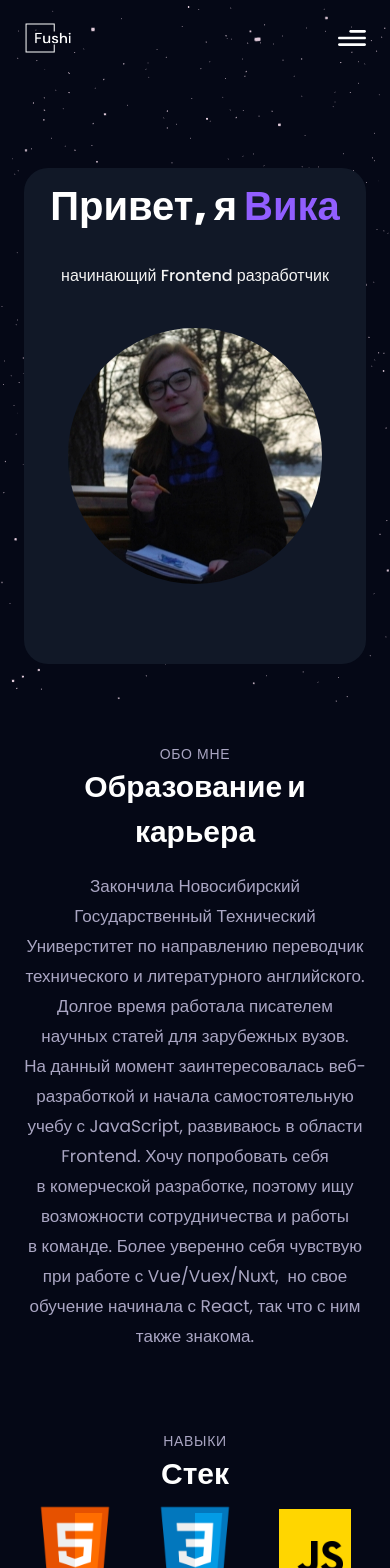
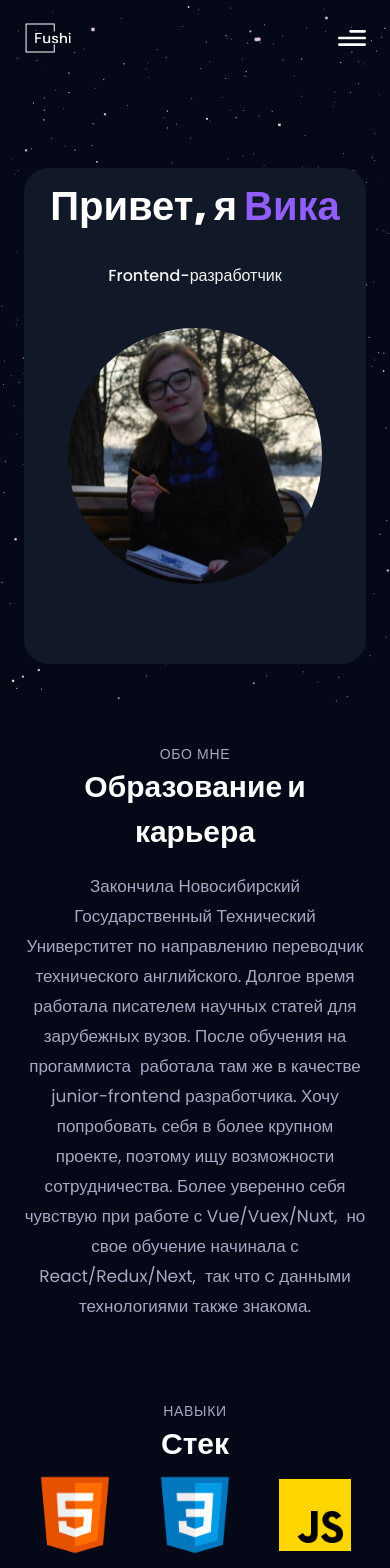
Before and after one commit to Fushdarana/portfolio, a React (Vite) app: page / in a window 390 px wide. Shown: the top 1568 px of the page. Built offline with nearby package versions, Linux system fonts and the light colour scheme.

Commit message:
added the experience descriptions

```diff
--- a/src/components/About.jsx
+++ b/src/components/About.jsx
@@ -19,11 +19,11 @@ const About = () => {
                 className='mt-4 text-secondary text-[17px] text-center leading-[30px] text-center'
                 variants={fadeIn('', '', 0.1, 1)}>
                 Закончила Новосибирский Государственный Технический Универститет по&nbsp;направлению переводчик
-                технического и&nbsp;литературного английского. Долгое время работала писателем научных статей для
-                зарубежных вузов. На&nbsp;данный момент заинтересовалась веб-разработкой и&nbsp;начала самостоятельную
-                учебу с&nbsp;JavaScript, развиваюсь в&nbsp;области Frontend. Хочу попробовать себя
-                в&nbsp;комерческой разработке, поэтому ищу возможности сотрудничества и&nbsp;работы в&nbsp;команде. Более
-                уверенно себя чувствую при работе с Vue/Vuex/Nuxt, &nbsp;но свое обучение начинала с React, так что с ним также знакома.
+                технического английского. Долгое время работала писателем научных статей для
+                зарубежных вузов. После обучения на прогаммиста &nbsp;работала там же в качестве junior-frontend разработчика.
+                Хочу попробовать себя в&nbsp;более крупном проекте, поэтому ищу возможности сотрудничества. Более
+                уверенно себя чувствую при работе с Vue/Vuex/Nuxt, &nbsp;но свое обучение начинала с React/Redux/Next,
+                &nbsp;так что c данными технологиями также знакома.
             </motion.p>
         </>
 
--- a/src/components/Greeting.jsx
+++ b/src/components/Greeting.jsx
@@ -15,8 +15,7 @@ const Greeting = () => {
                     Привет, я&nbsp;<span className='text-[#915EFF]'>Вика</span>
                 </h1>
                 <p className={`${styles.heroSubText} text-center mt-2 text-white-100`}>
-                    начинающий <br className='sm:block hidden text-center'/>
-                    Frontend разработчик
+                    Frontend-разработчик
                 </p>
                     <img className='rounded-full max-h-64 mt-5 mb-20' src={photos.img} alt='photo'/>
             </motion.div>
```
